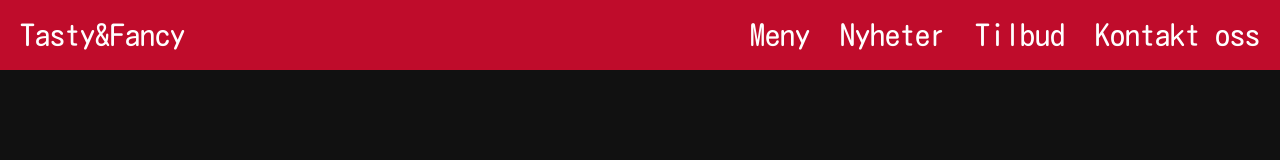
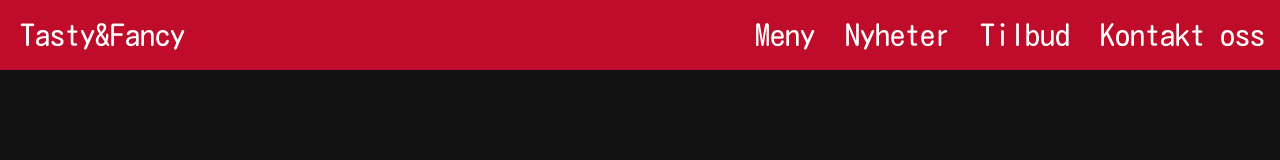
Before and after one commit to mjari/Webutvikling-mappe-1, a plain HTML site: page Project/index.html in a window 1280 px wide. Shown: the top 160 px of the page. Drawn offline with Linux system fonts and the light colour scheme.

Commit message:
Re-uploaded the lost bugfix

```diff
--- a/Project/css/header-footer.css
+++ b/Project/css/header-footer.css
@@ -104,11 +104,10 @@
 		display: none;
 	}
 	#header-menu {
-		margin-right: 20px;
 		display: block;
 	}
 	.header-button {
-		margin-left: 30px;
+		padding: 0 15px;
 	}
 	.header-button:hover:before {
 		visibility: visible;
```
